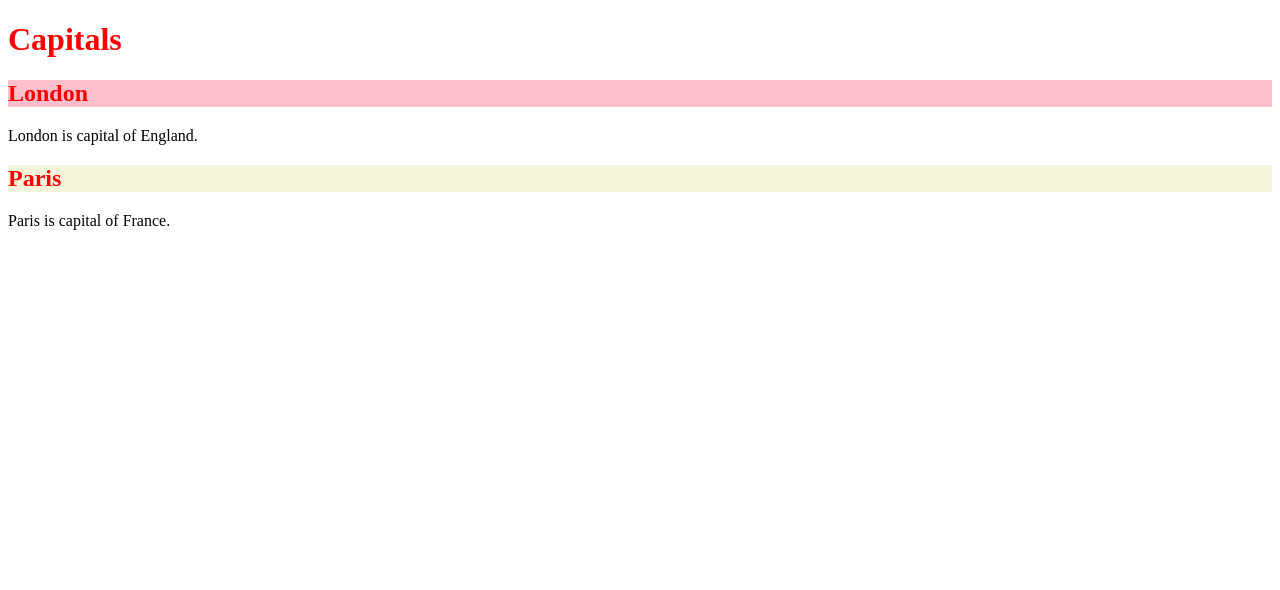
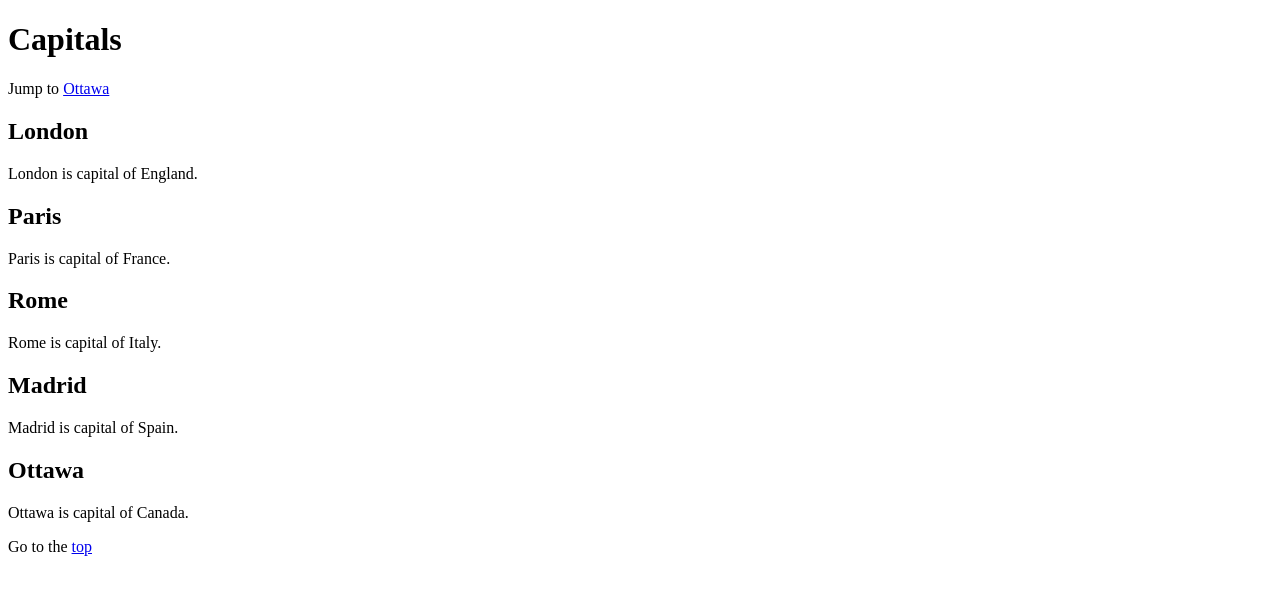
Before and after one commit to AlexH2021/week5, a plain HTML site: page index.html in a window 1280 px wide. Drawn offline with Linux system fonts and the light colour scheme.

Commit message:
id selector

```diff
--- a/index.html
+++ b/index.html
@@ -11,11 +11,31 @@
 </head>
 
 <body>
-    <h1 class="capital">Capitals</h1>
+    <!-- <h1 class="capital">Capitals</h1>
     <h2 class="capital" id="london">London</h2>
     <p>London is capital of England.</p>
     <h2 class="capital paris">Paris</h2>
+    <p>Paris is capital of France.</p> -->
+
+    <h1 id="top">Capitals</h1>
+    <p>Jump to <a href="#ottawa">Ottawa</a></p>
+
+    <h2>London</h2>
+    <p>London is capital of England.</p>
+    <h2>Paris</h2>
     <p>Paris is capital of France.</p>
+
+    <h2>Rome</h2>
+    <p>Rome is capital of Italy.</p>
+
+    <h2>Madrid</h2>
+    <p> Madrid is capital of Spain.</p>
+
+    <h2 id="ottawa">Ottawa</h2>
+    <p> Ottawa is capital of Canada.</p>
+
+    <p>Go to the <a href="#top">top</a></p>
+
 </body>
 
 </html>
--- a/styles/stylesheet.css
+++ b/styles/stylesheet.css
@@ -1,4 +1,4 @@
-.capital{
+/* .capital{
     color: red;
 }
 
@@ -8,4 +8,4 @@
 
 #london{
     background-color: pink;
-}
+} */
```
